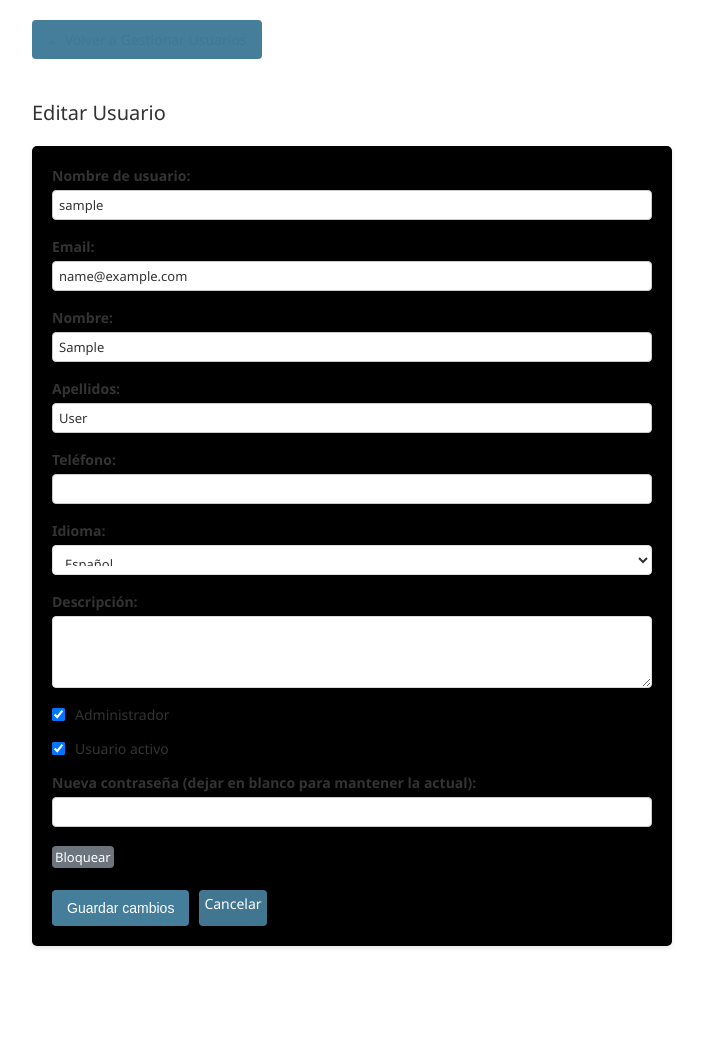
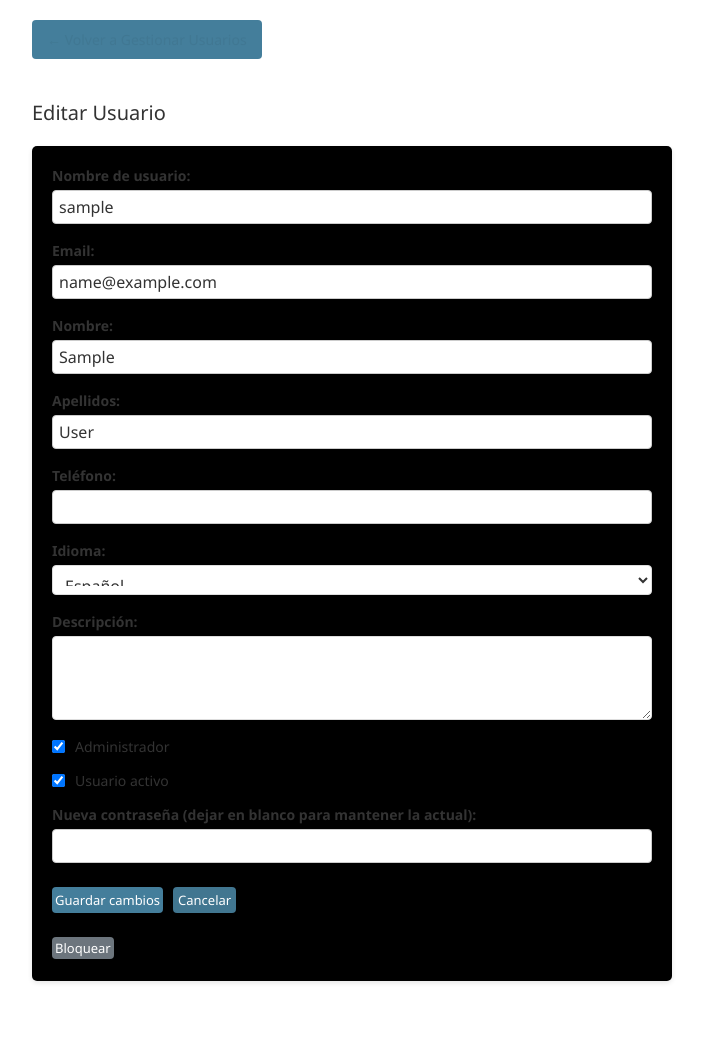
Before and after one commit to pes2425q2-t-gei-upc/Eco-move_backend, a Django app: page /admin_connect/usuarios/editar/1/ in a window 1280 px wide. Shown: the part 69-1109 px from the top of the page, without its empty margins (8-711 px from the left). Before the commit the page ends 1017 px from the top, so only its background shows below. Run offline with Django 5.2, Linux system fonts and the light colour scheme; the visitor is signed in with stand-in values (Sample User, id 1); data comes from the database, SQL or seed files in the repository.

Commit message:
update: editor_usuaris.html

```diff
--- a/admin_connect/templates/admin_connect/editar_usuario.html
+++ b/admin_connect/templates/admin_connect/editar_usuario.html
@@ -18,14 +18,18 @@
     display: block;
     margin-bottom: 5px;
     font-weight: bold;
+
   }
   .form-control {
     width: 100%;
     padding: 8px;
+    font-size: 16px;
     border: 1px solid #ddd;
     border-radius: 4px;
     box-sizing: border-box;
   }
+
+
   .checkbox-group {
     display: flex;
     align-items: center;
@@ -133,6 +137,13 @@
       <input type="password" name="new_password" id="new_password" class="form-control">
     </div>
 
+    <div class="button-group">
+      <button type="submit" class="button button-primary">Guardar cambios</button>
+      <a href="{% url 'admin_connect:gestionar_usuarios' %}" class="button button-secondary">Cancelar</a>
+    </div>
+  </form>
+
+  <div class="button-group" style="margin-top: 20px;">
     {% if usuario.bloqueado %}
       <form action="{% url 'admin_connect:desbloquear_usuario' usuario.id %}" method="post" style="display:inline;">
         {% csrf_token %}
@@ -144,12 +155,6 @@
         <button type="submit" class="button button-secondary">Bloquear</button>
       </form>
     {% endif %}
-
-    <div class="button-group">
-      <button type="submit" class="button button-primary">Guardar cambios</button>
-      <a href="{% url 'admin_connect:gestionar_usuarios' %}" class="button button-secondary">Cancelar</a>
   </div>
-
-  </form>
 </div>
 {% endblock %}
```
Lines whose indentation alone changed are shown as unchanged.
